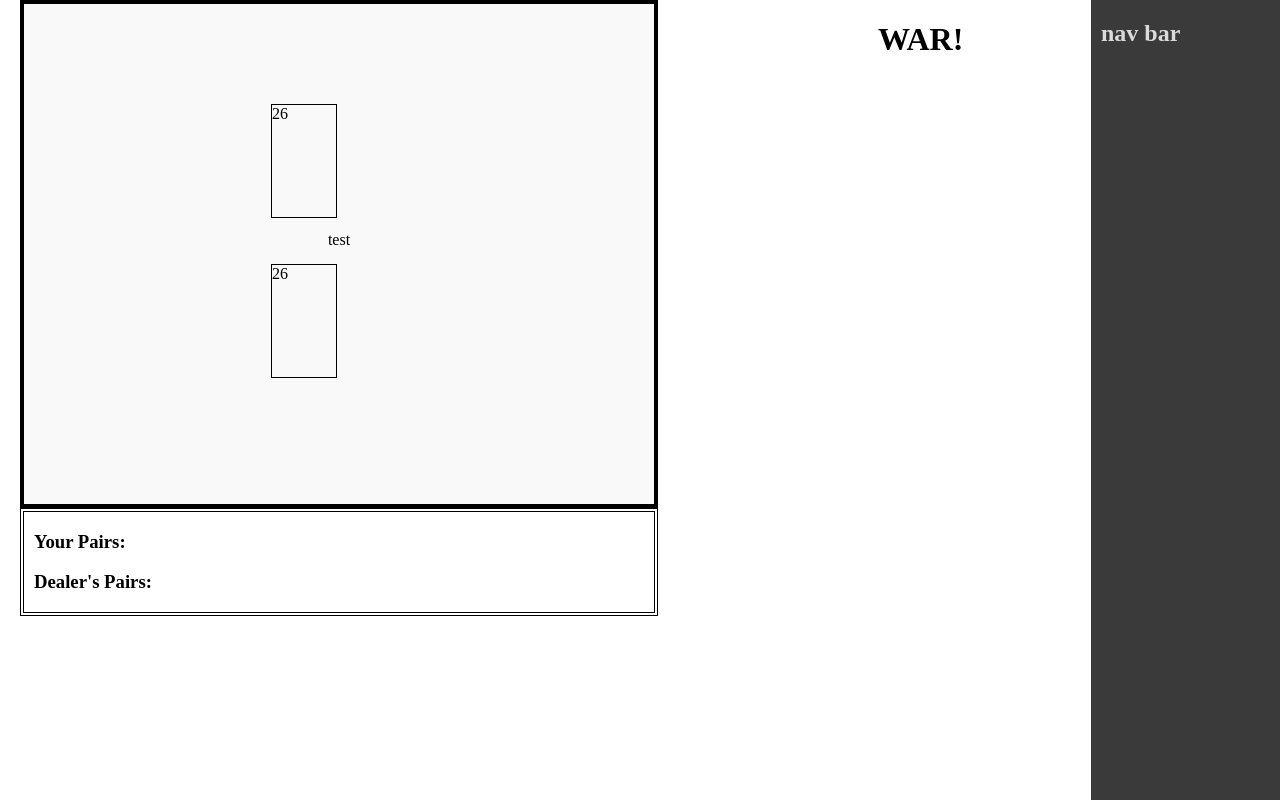
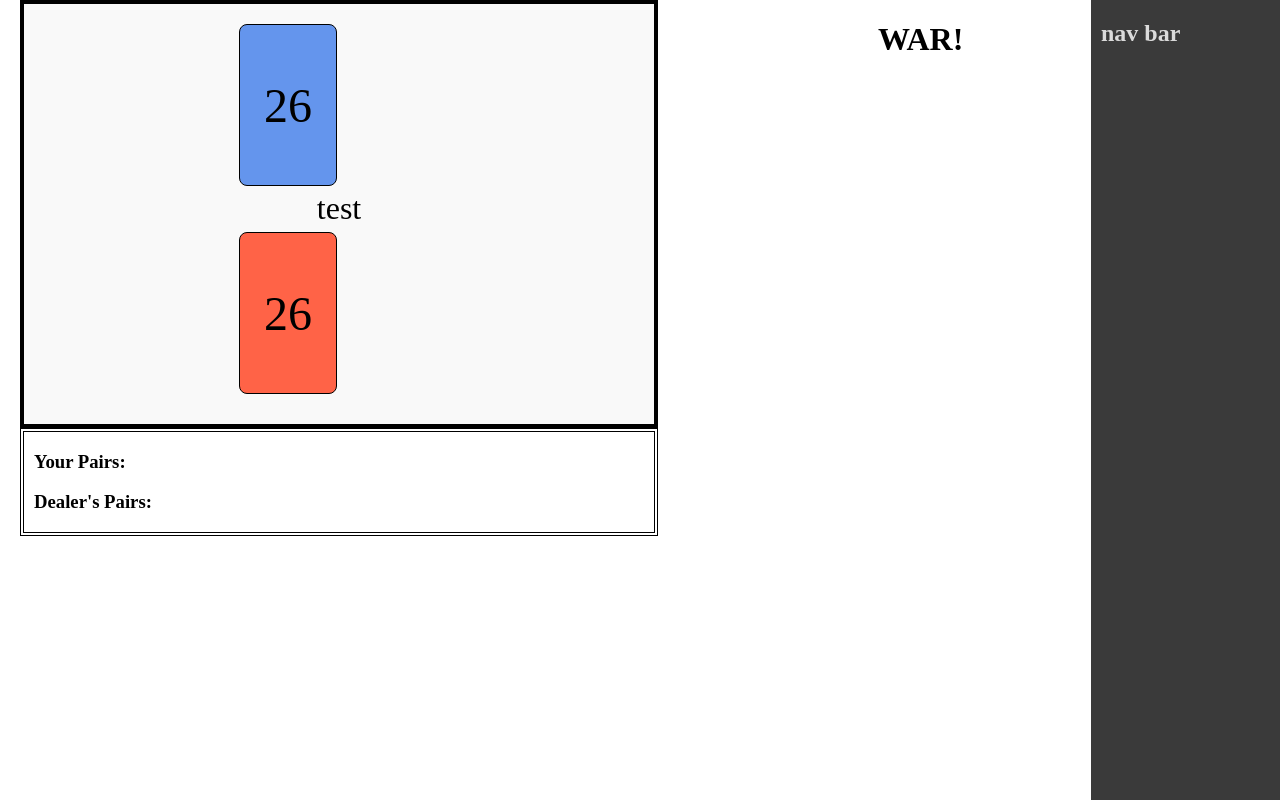
Before and after one commit to CRSmith15/War-Frontend, a plain HTML site: page index.html in a window 1280 px wide. Drawn offline with Linux system fonts and the light colour scheme.

Commit message:
added styling to decks and round outcome

```diff
--- a/style.css
+++ b/style.css
@@ -30,17 +30,31 @@ html, body{
     border-color: black;
     border-style: solid;
     display: grid;
-    grid-template-columns: repeat(2, 4rem);
-    grid-template-rows: 7rem 2rem 7rem;
+    grid-template-columns: repeat(2, 6rem);
+    grid-template-rows: 10rem 2rem 10rem;
     gap: .5rem;
     justify-content: center;
-    padding: 100px 0;
+    padding: 20px 0 100px;
 }
 
 .deck {
     height: 100%;
     width: 100%;
     border: 1px solid black;
+    display: flex;
+    justify-content: center;
+    align-items: center;
+    font-size: 3rem;
+    color: black;
+    border-radius: .5rem;
+}
+
+#dealer-deck {
+    background-color: cornflowerblue;
+}
+
+#user-deck {
+    background-color: tomato;
 }
 
 #round-outcome {
@@ -48,6 +62,7 @@ html, body{
     display: flex;
     justify-content: center;
     align-items: center;
+    font-size: 2rem;
 }
 
 #game-title {
```
